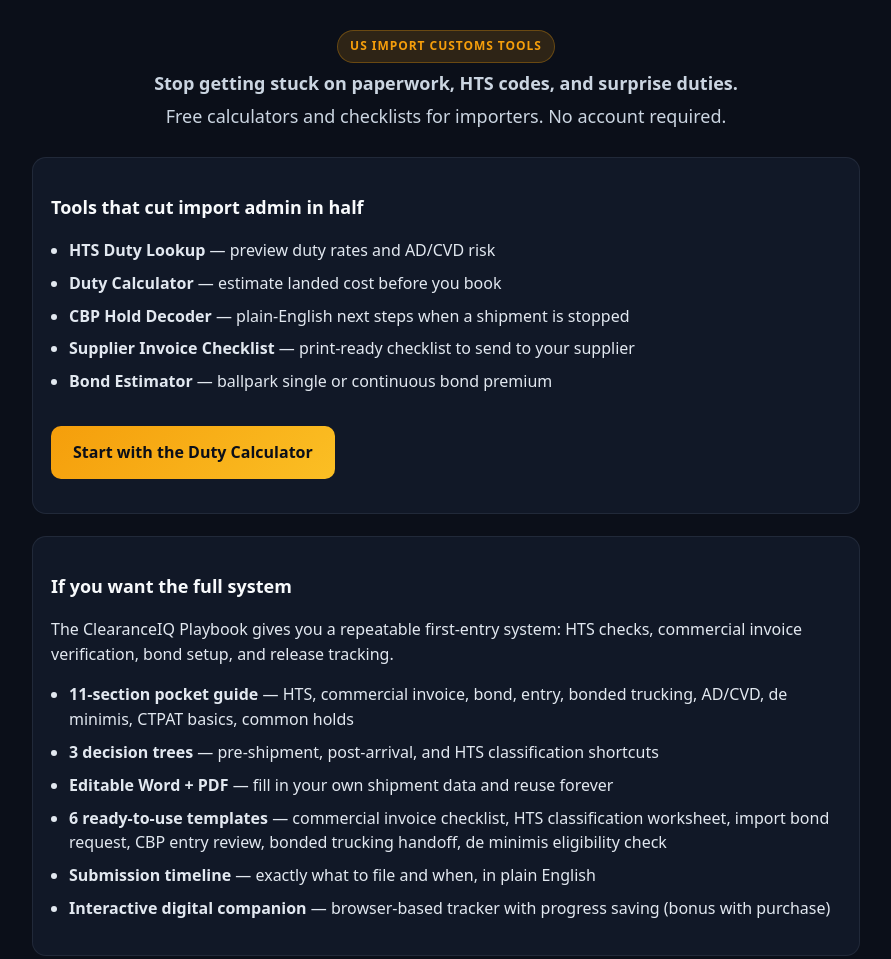
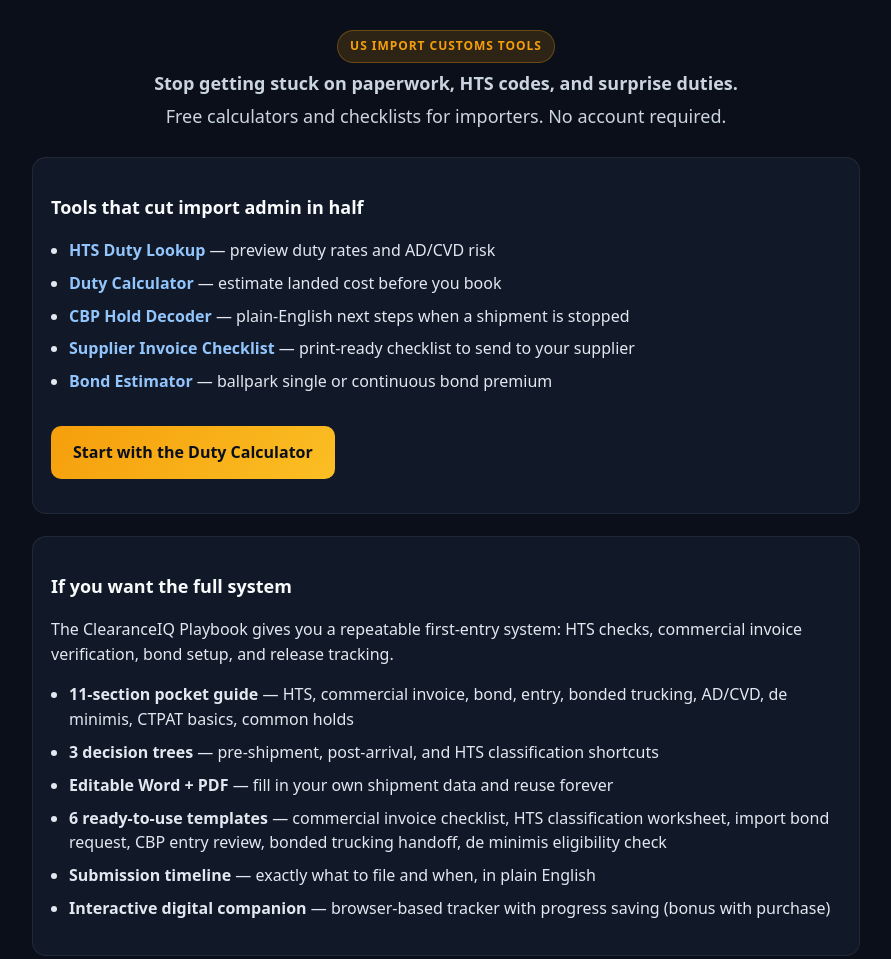
Before and after one commit to clearanceiq/ClearanceIQ, a plain HTML site: page index.html in a window 1280 px wide. Shown: the top 959 px of the page, without its empty margins (194-1085 px from the left). Drawn offline with Linux system fonts and the light colour scheme.

Commit message:
Link all tools directly from homepage tools list

```diff
--- a/index.html
+++ b/index.html
@@ -133,11 +133,11 @@
     <div class="box" style="margin-top:26px;">
         <h2>Tools that cut import admin in half</h2>
         <ul class="clean">
-            <li><b>HTS Duty Lookup</b> — preview duty rates and AD/CVD risk</li>
-            <li><b>Duty Calculator</b> — estimate landed cost before you book</li>
-            <li><b>CBP Hold Decoder</b> — plain-English next steps when a shipment is stopped</li>
-            <li><b>Supplier Invoice Checklist</b> — print-ready checklist to send to your supplier</li>
-            <li><b>Bond Estimator</b> — ballpark single or continuous bond premium</li>
+            <li><b><a href="/tools/hts-lookup.html">HTS Duty Lookup</a></b> — preview duty rates and AD/CVD risk</li>
+            <li><b><a href="/tools/duty-calculator.html">Duty Calculator</a></b> — estimate landed cost before you book</li>
+            <li><b><a href="/tools/cbp-hold-decoder.html">CBP Hold Decoder</a></b> — plain-English next steps when a shipment is stopped</li>
+            <li><b><a href="/tools/supplier-checklist.html">Supplier Invoice Checklist</a></b> — print-ready checklist to send to your supplier</li>
+            <li><b><a href="/tools/bond-estimator.html">Bond Estimator</a></b> — ballpark single or continuous bond premium</li>
         </ul>
         <p style="margin-top:12px;"><a class="cta" href="/tools/duty-calculator.html">Start with the Duty Calculator</a></p>
     </div>
```
